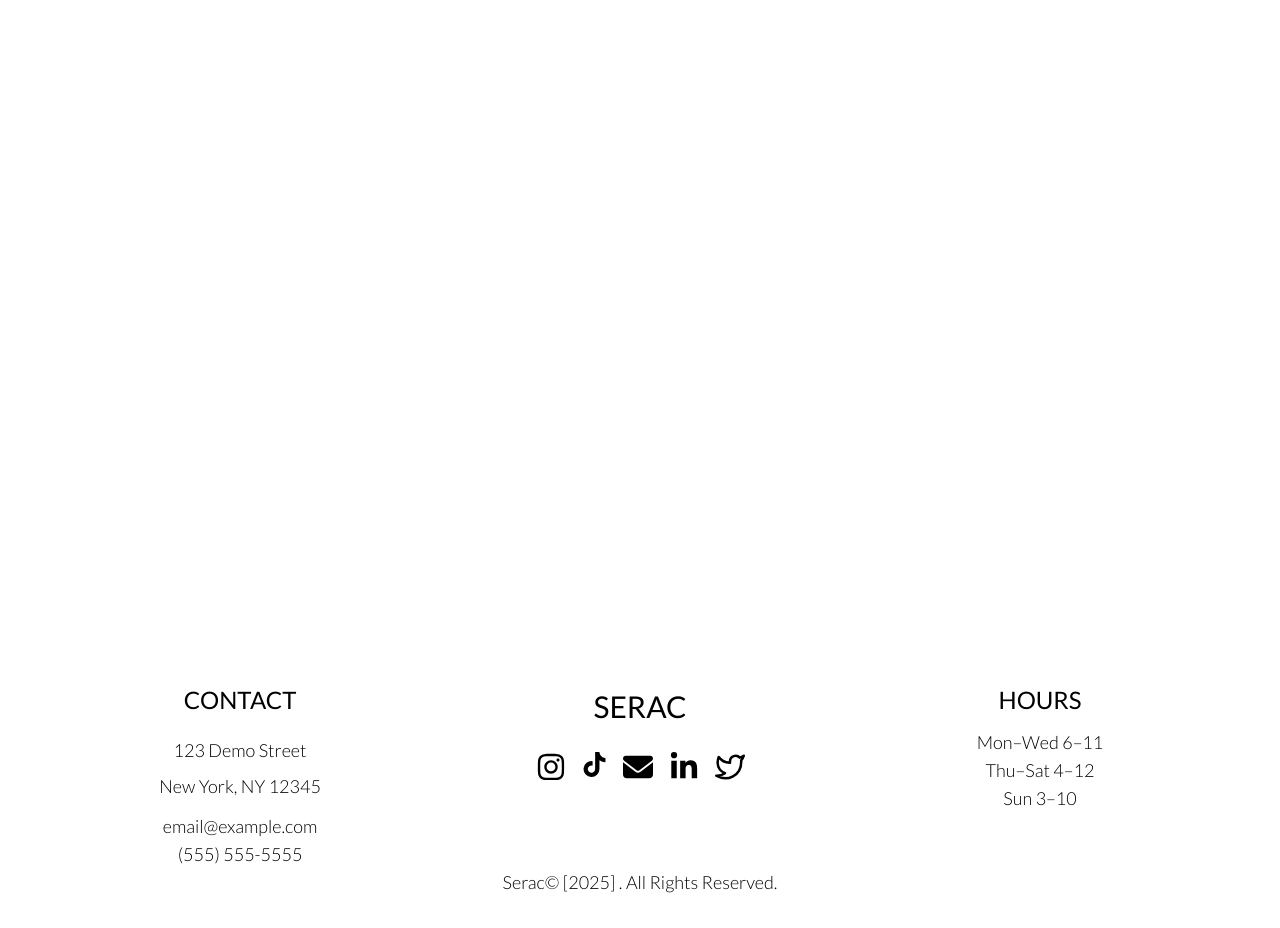
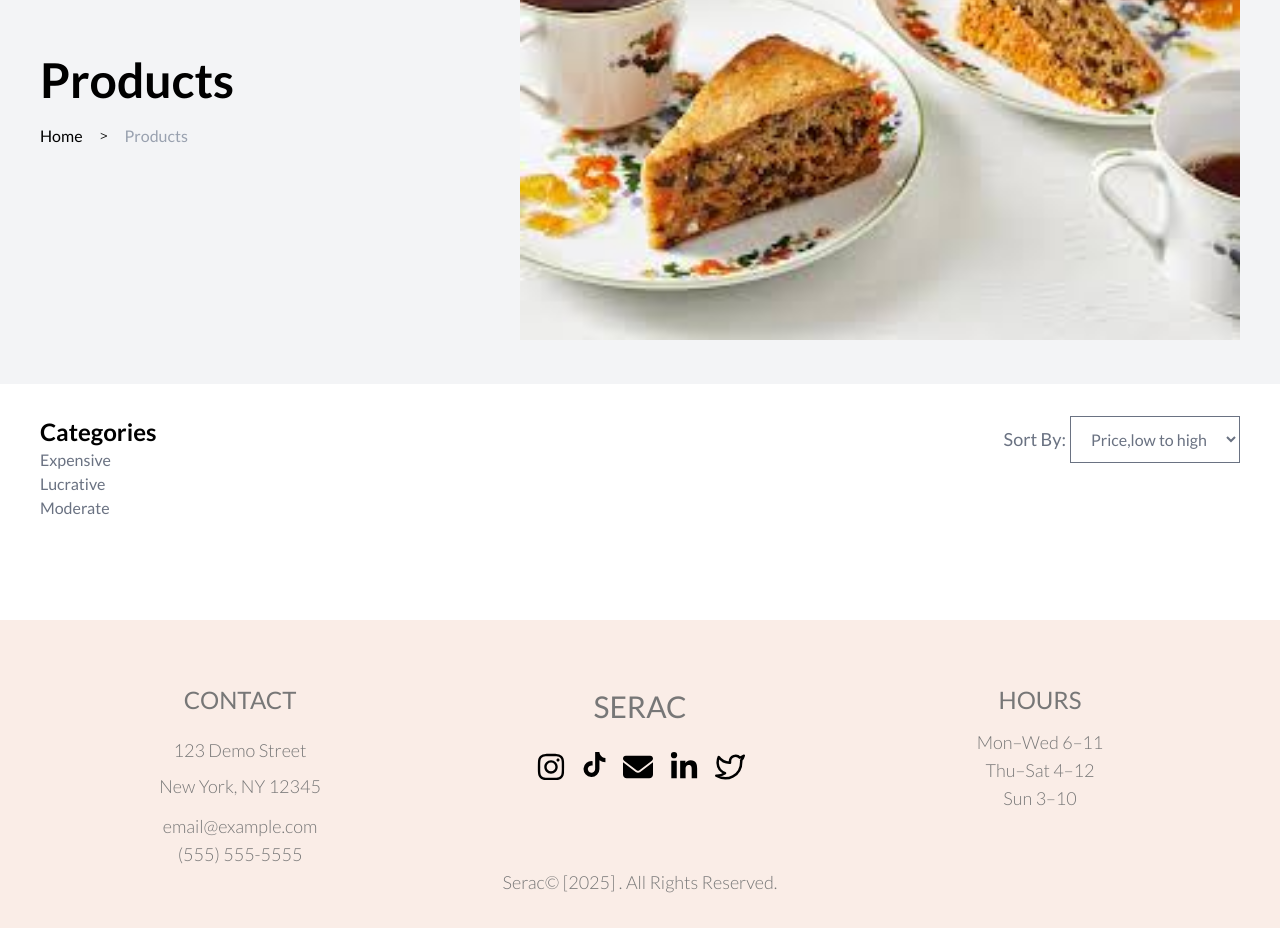
Before and after one commit to Tech041/brandisby, a React (Vite) app in the folder client/: page /serac/products in a window 1280 px wide. Shown: the part 280-1208 px from the top of the page. Built offline with nearby package versions, Linux system fonts and the light colour scheme; a web font is replaced by a local one.

Commit message:
add product components

```diff
--- /dev/null
+++ b/client/src/components/dynamic/ProductBanner.tsx
@@ -0,0 +1,39 @@
+import { TbMathGreater } from "react-icons/tb";
+import Container from "../Container";
+import { Link, useParams } from "react-router-dom";
+
+const ProductBanner = () => {
+  const { tenant } = useParams();
+
+  return (
+    <section className="w-full bg-gray-100">
+      <Container>
+        <div className="w-full h-[300px] lg:h-[500px] flex flex-col sm:flex-row ">
+          <div className=" flex-1 flex flex-col justify-center">
+            <h1 className="text-2xl md:text-3xl lg:text-5xl font-semibold pb-5">
+              Products
+            </h1>
+            <div className="flex  items-center gap-1 lg:gap-4 text-sm md:text-base">
+              <Link to={`/${tenant}`}>Home</Link>
+              <span className="">
+                <TbMathGreater size={10} />{" "}
+              </span>
+              <span className="text-gray-400">Products</span>
+            </div>
+          </div>
+          <div className=" flex-[3] flex items-center justify-center sm:justify-end">
+            <div className=" w-full sm:w-[80%] h-[95%]">
+              <img
+                src="/images/product.jpeg"
+                alt="product"
+                className="w-full h-full object-center"
+              />
+            </div>
+          </div>
+        </div>
+      </Container>
+    </section>
+  );
+};
+
+export default ProductBanner;
--- /dev/null
+++ b/client/src/components/dynamic/ProductSort.tsx
@@ -0,0 +1,33 @@
+import Container from "../Container";
+
+const ProductSort = () => {
+  return (
+    <section className="w-full">
+      <Container>
+        <div className="w-full h-full flex justify-between">
+          <div className="">
+            <h2 className="text-2xl font-semibold ">Categories</h2>
+            <ul className="text-base text-gray-500">
+              <li className="">Expensive</li>
+              <li className="">Lucrative</li>
+              <li className="">Moderate</li>
+            </ul>
+          </div>{" "}
+          <div className="text-gray-500">
+            <span className="text-sm md:text-lg pr-1">Sort By:</span>
+            <select className="border py-1 lg:py-3 px-2 lg:px-4">
+              <option value="" className="text-sm">
+                Price,low to high
+              </option>
+              <option value="" className="text-sm">
+                Price,high to low
+              </option>
+            </select>
+          </div>
+        </div>
+      </Container>
+    </section>
+  );
+};
+
+export default ProductSort;
--- /dev/null
+++ b/client/src/components/dynamic/SharedFooter.tsx
@@ -0,0 +1,118 @@
+import { FaTiktok } from "react-icons/fa6";
+import { FaInstagram } from "react-icons/fa6";
+import { FaEnvelope } from "react-icons/fa6";
+import { FiTwitter } from "react-icons/fi";
+
+import { FaLinkedinIn } from "react-icons/fa";
+import Container from "../Container";
+import Socials from "../Socials";
+import { useParams } from "react-router-dom";
+
+const SharedFooter = () => {
+  const { tenant } = useParams();
+
+  return (
+    <footer className="w-full h-full bg-primary-200 text-primary-100 pt-5">
+      <Container>
+        <div className="w-full h-full">
+          {/* upper */}
+          <div className="flex flex-col md:flex-row justify-center">
+            {/* left */}
+            <div className="flex-1 flex justify-between">
+              <div className="flex-1">
+                <div className="font-light">
+                  <h2 className="text-2xl py-3 text-center uppercase font-medium">
+                    Contact
+                  </h2>
+                  <p className="lg:py-2 text-lg text-center">123 Demo Street</p>
+                  <p className="text-lg text-center">New York, NY 12345</p>
+                </div>
+                <div className="pt-3 text-lg font-light">
+                  <p className="text-center">email@example.com</p>
+                  <p className=" text-center">(555) 555-5555</p>
+                </div>
+              </div>
+              <div className=" flex-1 lg:hidden">
+                <div className="text-lg font-light text-center">
+                  <h1 className="text-2xl py-3 text-center uppercase font-medium">
+                    Hours
+                  </h1>
+                  <p className="">Mon–Wed 6–11</p>
+                  <p className="">Thu–Sat 4–12</p>
+                  <p className="">Sun 3–10</p>
+                </div>
+              </div>
+            </div>
+
+            {/* middle */}
+            <div className="flex-1 pb-2 hidden lg:block">
+              <h2 className="text-primary-100 text-lg md:text-3xl md:text-center pt-4 pb-2 uppercase ">
+                {`${tenant === "fleurdevie" ? "Fleurdevie" : "Serac"}`}
+              </h2>
+              <div className="flex-1 flex  md:justify-center gap-4 pb-4 pt-5 ">
+                <Socials path="">
+                  <FaInstagram size={30} color="black" />
+                </Socials>
+                <Socials path="">
+                  <FaTiktok size={25} color="black" />
+                </Socials>
+                <Socials path="">
+                  <FaEnvelope size={30} color="black" />
+                </Socials>
+                <Socials path="">
+                  <FaLinkedinIn size={30} color="black" />
+                </Socials>
+                <Socials path="">
+                  <FiTwitter size={30} color="black" />
+                </Socials>
+              </div>
+            </div>
+
+            <div className="flex-1 pb-2 lg:hidden">
+              <h2 className="text-primary-100   text-3xl text-center pt-4 pb-2 uppercase ">
+                {`${tenant === "fleurdevie" ? "Fleurdevie" : "Serac"}`}
+              </h2>
+              <div className=" flex justify-center gap-4 pb-4 pt-5 ">
+                <Socials path="">
+                  <FaInstagram size={30} color="black" />
+                </Socials>
+                <Socials path="">
+                  <FaTiktok size={25} color="black" />
+                </Socials>
+                <Socials path="">
+                  <FaEnvelope size={30} color="black" />
+                </Socials>
+                <Socials path="">
+                  <FaLinkedinIn size={30} color="black" />
+                </Socials>
+                <Socials path="">
+                  <FiTwitter size={30} color="black" />
+                </Socials>
+              </div>
+            </div>
+            {/* right */}
+            <div className=" flex-1 hidden lg:block">
+              <div className="text-lg font-light text-center">
+                <h1 className="text-2xl py-3 text-center uppercase font-medium">
+                  Hours
+                </h1>
+                <p className="">Mon–Wed 6–11</p>
+                <p className="">Thu–Sat 4–12</p>
+                <p className="">Sun 3–10</p>
+              </div>
+            </div>
+          </div>
+          {/* lower */}
+          <div className="">
+            <p className="text-sm md:text-lg  text-center font-light">
+              {`${tenant === "fleurdevie" ? "Fleurdevie" : "Serac"}`}
+              &copy; [{new Date().getFullYear()}] . All Rights Reserved.{" "}
+            </p>
+          </div>
+        </div>
+      </Container>
+    </footer>
+  );
+};
+
+export default SharedFooter;
--- a/client/src/components/dynamic/SharedNavbar.tsx
+++ b/client/src/components/dynamic/SharedNavbar.tsx
@@ -56,19 +56,13 @@ const SharedNavbar = () => {
               </div>
 
               <li className="">
-                <Socials path="">
-                  <IoSearchOutline size={30} color="gray" />
-                </Socials>
+                <IoSearchOutline size={30} color="gray" />
               </li>
               <li className="">
-                <Socials path="">
-                  <CiHeart size={30} color="gray" />
-                </Socials>
+                <CiHeart size={30} color="gray" />
               </li>
               <li className="">
-                <Socials path="">
-                  <HiOutlineShoppingBag size={30} color="gray" />
-                </Socials>
+                <HiOutlineShoppingBag size={30} color="gray" />
               </li>
             </ul>
           </div>
@@ -98,8 +92,13 @@ const SharedNavbar = () => {
 
             <div
               onClick={toggleMobileNav}
-              className="flex justify-end items-center cursor-pointer z-50 "
+              className="flex justify-end items-center cursor-pointer gap-2 z-50  h-12 "
             >
+              {!isMobileNavOpen && (
+                <div className="pb-3">
+                  <HiOutlineShoppingBag size={30} color="gray" />
+                </div>
+              )}
               <div className="relative w-10 h-10">
                 {!isMobileNavOpen ? (
                   <GiHamburgerMenu size={30} color="gray" />
--- a/client/src/index.css
+++ b/client/src/index.css
@@ -14,6 +14,6 @@ html {
   --breakpoint-xl: 1200px;
   /* colors */
   --color-primary-100: #777777;
-  --color-primary-200: #7eb0cb;
+  --color-primary-200: #FAEDE7;
   --color-tertiary-100: #8359d8;
 }
--- a/client/src/layouts/TenantLayout.tsx
+++ b/client/src/layouts/TenantLayout.tsx
@@ -1,8 +1,7 @@
 // src/layouts/TenantLayout.js
 import { Outlet } from "react-router-dom";
-import DynamicFooter from "../components/dynamic/DynamicFooter";
 import SharedNavbar from "../components/dynamic/SharedNavbar";
-
+import SharedFooter from "../components/dynamic/SharedFooter";
 
 const TenantLayout = () => {
   return (
@@ -11,7 +10,7 @@ const TenantLayout = () => {
       <div className="flex-grow min-h-screen">
         <Outlet />
       </div>
-      <DynamicFooter />
+      <SharedFooter />
     </main>
   );
 };
--- a/client/src/pages/dynamic/Products.tsx
+++ b/client/src/pages/dynamic/Products.tsx
@@ -1,5 +1,13 @@
+import ProductBanner from "../../components/dynamic/ProductBanner";
+import ProductSort from "../../components/dynamic/ProductSort";
+
 const Products = () => {
-  return <main>Product</main>;
+  return (
+    <main className="w-full h-full">
+      <ProductBanner />
+      <ProductSort />
+    </main>
+  );
 };
 
 export default Products;
```
Also changed, not shown: client/public/images/product.jpeg (added).
